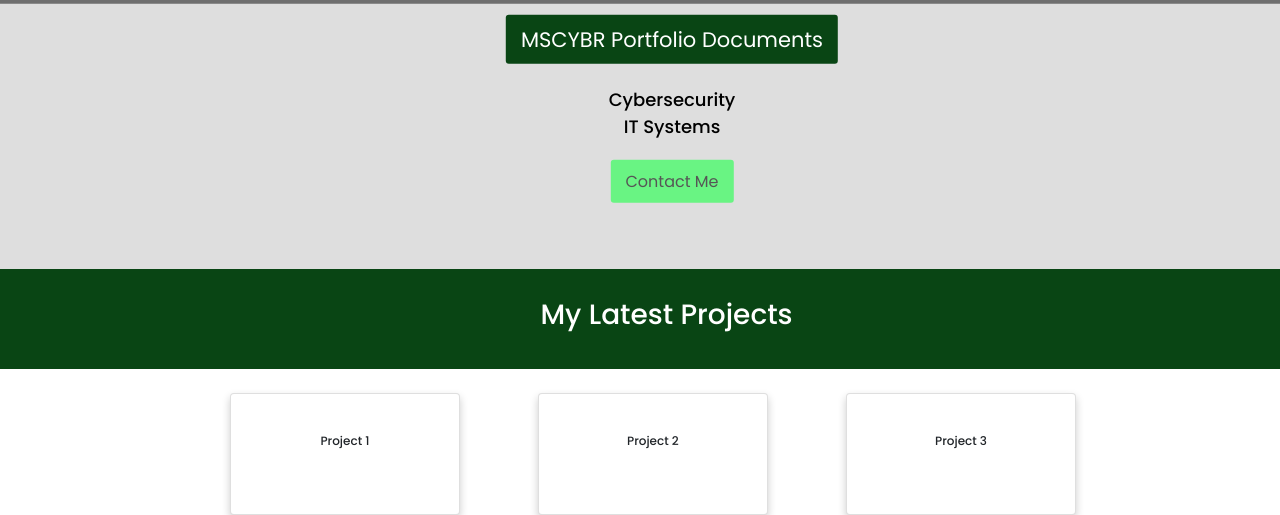
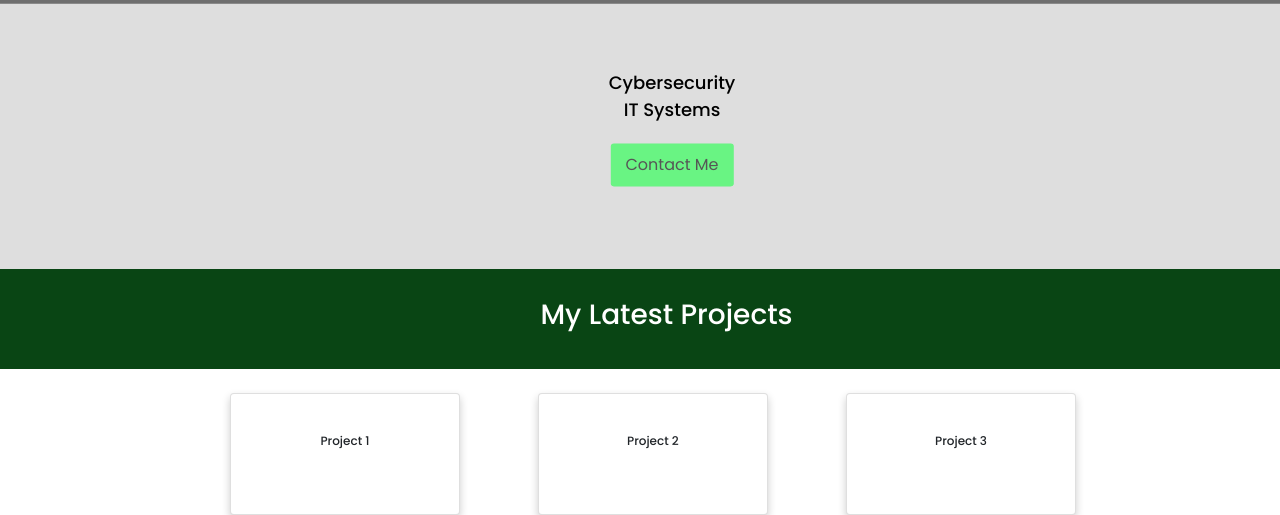
Before and after one commit to hkeith62/Personal-Portfolio-Project, a plain HTML site: page index.html in a window 1280 px wide. Shown: the part 324-839 px from the top of the page. Drawn offline with nearby package versions, Linux system fonts and the light colour scheme; a script that the page names is missing.

Commit message:
Update index.html

```diff
--- a/index.html
+++ b/index.html
@@ -43,7 +43,6 @@
           <br>
           <br>
           <br>
-          <a href="portfolio.html" class="portfolio-button">MSCYBR Portfolio Documents</a>
           <div class="subtitle">
             <p>Cybersecurity<br>
             IT Systems</p><a href="mailto:hkeith62@gmail.com" class="contact-button">Contact Me</a>
```
